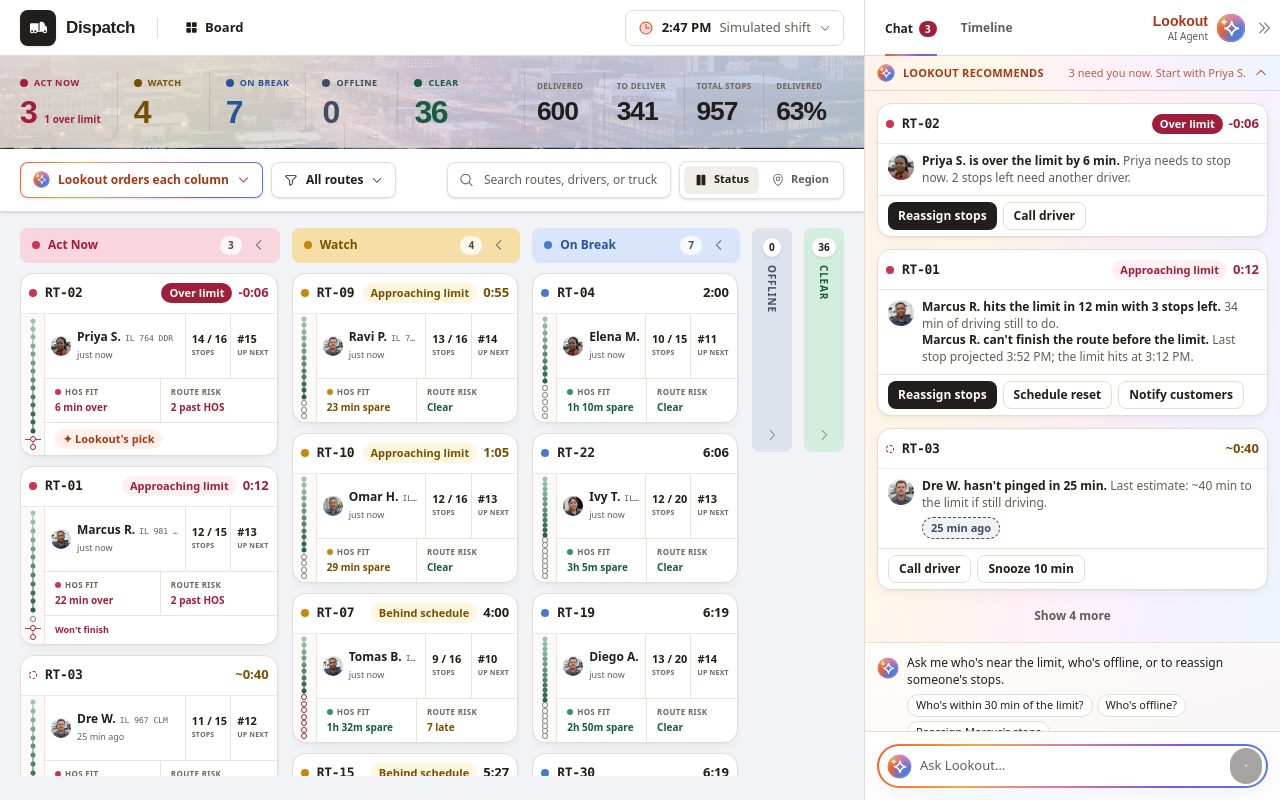
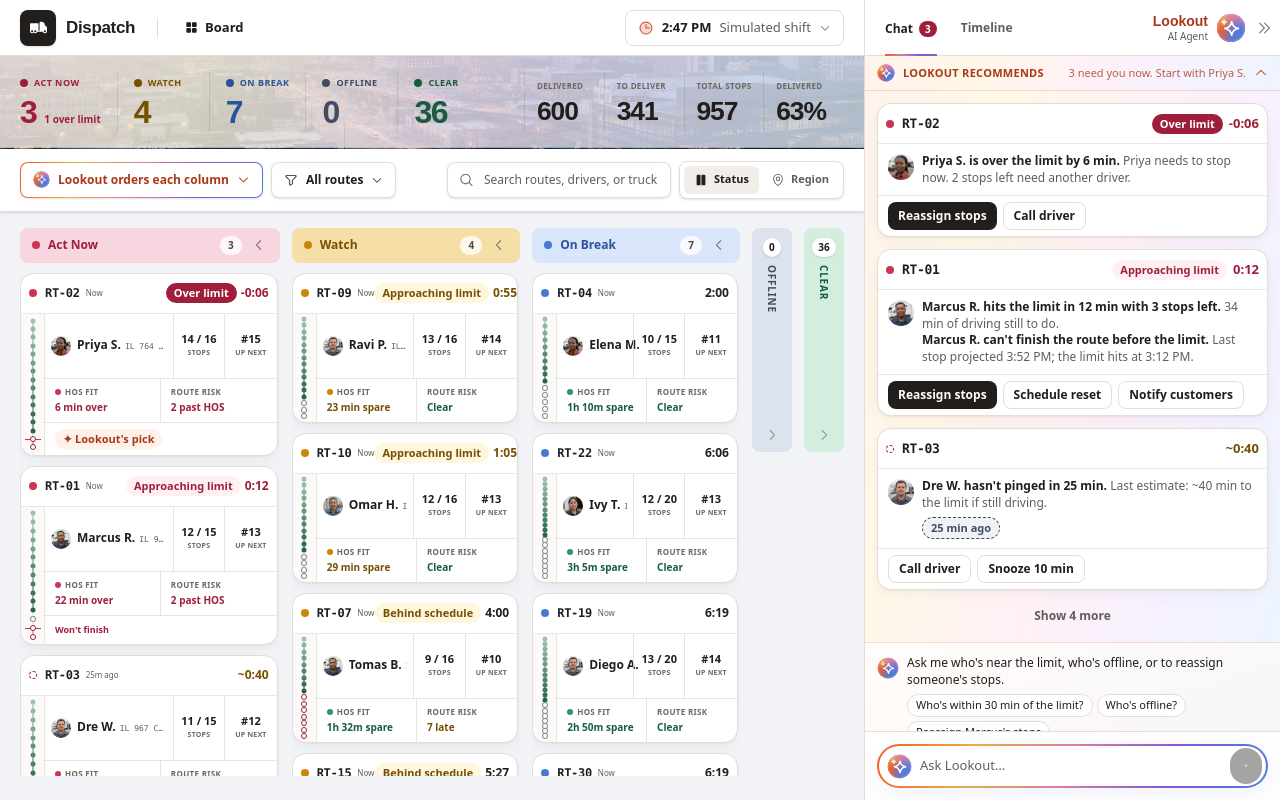
Before and after one commit to davekeller/dispatcher-dashboard, a React (Vite) app: page / in a window 1280 px wide. Built offline with nearby package versions, Linux system fonts and the light colour scheme.

Commit message:
design: rebalance board card metadata

```diff
--- a/src/lib/format.ts
+++ b/src/lib/format.ts
@@ -29,6 +29,16 @@ export function fmtAge(minutes: number): string {
   return `${fmtMinutes(minutes)} ago`
 }
 
+/** Narrow-card freshness label; the full wording remains available in tooltips and detail views. */
+export function fmtCompactAge(minutes: number): string {
+  if (minutes < 1) return 'Now'
+  const m = Math.round(minutes)
+  if (m < 60) return `${m}m ago`
+  const h = Math.floor(m / 60)
+  const r = m % 60
+  return `${h}h${r ? ` ${r}m` : ''} ago`
+}
+
 export function fmtDrift(minutes: number): string {
   if (Math.abs(minutes) <= 5) return 'On time'
   return minutes > 0 ? `Behind ${fmtMinutes(minutes)}` : `Ahead ${fmtMinutes(-minutes)}`
--- a/src/ui/RouteHeader.tsx
+++ b/src/ui/RouteHeader.tsx
@@ -1,4 +1,5 @@
 import type { DriverCard } from '../alerts/types'
+import { fmtAge, fmtCompactAge } from '../lib/format'
 import type { DriverView } from '../store/view'
 import Chip from './Chip'
 import Countdown from './Countdown'
@@ -14,7 +15,7 @@ export function priorityAlertOf(card: DriverCard) {
 /** The top line every route card shares, on the board and in the Lookout bar: band dot,
  *  route id, the priority chip, and the countdown on the right. The dot occupies the
  *  same 24px track as the miniature timeline below it on full cards. */
-export default function RouteHeader({ view, card }: { view: DriverView; card: DriverCard }) {
+export default function RouteHeader({ view, card, showPingAge = false }: { view: DriverView; card: DriverCard; showPingAge?: boolean }) {
   const tone = BAND_TONE[card.band]
   const offline = view.staleness === 'offline'
   const priorityAlert = priorityAlertOf(card)
@@ -23,10 +24,11 @@ export default function RouteHeader({ view, card }: { view: DriverView; card: Dr
       <span className="flex w-6 shrink-0 items-center justify-center" aria-hidden="true">
         <span className={`h-2 w-2 rounded-full ${offline ? `border border-dashed ${tone.border}` : tone.fill}`} />
       </span>
-      <span className="shrink-0 whitespace-nowrap font-mono text-[13px] font-semibold tracking-tight text-ink" title={`Route ${view.route.id.toUpperCase()}`}>{view.route.id.toUpperCase()}</span>
-      <span className="ml-auto flex min-w-0 items-center gap-1.5">
-        {priorityAlert && <Chip tone={severityTone(priorityAlert.severity)} className="px-1.5 py-0 text-[9px] leading-4" title={priorityAlert.title}>{priorityAlert.label}</Chip>}
-        <Countdown minutes={view.minutesUntilLimit} stale={view.staleness !== 'fresh'} />
+      <span className={`shrink-0 whitespace-nowrap font-mono font-semibold tracking-tight text-ink ${showPingAge ? 'text-[12px]' : 'text-[13px]'}`} title={`Route ${view.route.id.toUpperCase()}`}>{view.route.id.toUpperCase()}</span>
+      {showPingAge && <span className="tnum ml-1.5 whitespace-nowrap text-[8px] leading-4 text-muted" title={`Updated ${fmtAge(view.pingAgeMin)}`}>{fmtCompactAge(view.pingAgeMin)}</span>}
+      <span className={`ml-auto flex min-w-0 items-center ${showPingAge ? 'gap-1' : 'gap-1.5'}`}>
+        {priorityAlert && <Chip tone={severityTone(priorityAlert.severity)} className={showPingAge ? 'px-1 py-0 text-[8px] leading-3.5' : 'px-1.5 py-0 text-[9px] leading-4'} title={priorityAlert.title}>{priorityAlert.label}</Chip>}
+        <Countdown minutes={view.minutesUntilLimit} stale={view.staleness !== 'fresh'} size={showPingAge ? 'xs' : 'sm'} />
       </span>
     </div>
   )
--- a/src/views/shift/RouteCard.tsx
+++ b/src/views/shift/RouteCard.tsx
@@ -1,6 +1,5 @@
 import { Link } from 'react-router'
 import type { DriverCard } from '../../alerts/types'
-import { fmtAge } from '../../lib/format'
 import { routeHosSignal } from '../../lib/routeProgress'
 import { stopsPastLimit } from '../../store/actions'
 import { useStore } from '../../store/store'
@@ -30,7 +29,7 @@ export default function RouteCard({ view, card, pick = false }: { view: DriverVi
   const riskTone = pastLimitCount > 0 ? 'text-act-now' : view.lateStops.length > 0 ? 'text-watch' : 'text-clear'
   return (
     <Link to={`/routes/${view.driver.id}`} className={`group block shrink-0 overflow-hidden rounded-card border-[1.5px] transition hover:-translate-y-px hover:border-ink/25 hover:shadow-md ${surface} ${dim}`}>
-      <RouteHeader view={view} card={card} />
+      <RouteHeader view={view} card={card} showPingAge />
       <div className="flex min-h-[6.75rem]">
         <RouteTimelineMini view={view} />
         <div className="flex min-w-0 flex-1 flex-col">
@@ -42,15 +41,14 @@ export default function RouteCard({ view, card, pick = false }: { view: DriverVi
                   <p className="shrink-0 truncate text-[12px] font-semibold leading-4 text-ink" title={view.driver.name}>{view.driver.name}</p>
                   <span className="truncate font-mono text-[8px] leading-4 text-muted" title={`Truck license plate ${view.truck.plate}`}>{view.truck.plate}</span>
                 </div>
-                <span className="tnum block text-[9px] leading-4 text-muted" title="Age of the last telematics ping">{fmtAge(view.pingAgeMin)}</span>
               </div>
             </div>
-            <dl className="ml-auto grid w-[5.75rem] shrink-0 grid-cols-2 border-l border-line/80">
-              <div className="flex min-w-0 flex-col justify-center border-r border-line/80 px-1.5">
+            <dl className="ml-auto grid w-[6.5rem] shrink-0 grid-cols-2 border-l border-line/80">
+              <div className="flex min-w-0 flex-col items-center justify-center border-r border-line/80 px-1.5 text-center">
                 <dd className="tnum whitespace-nowrap text-[11px] font-semibold leading-none text-ink">{view.done} / {view.total}</dd>
                 <dt className="mt-1 text-[7px] font-semibold uppercase tracking-[0.03em] text-label">Stops</dt>
               </div>
-              <div className="flex min-w-0 flex-col justify-center px-1.5">
+              <div className="flex min-w-0 flex-col items-center justify-center px-1.5 text-center">
                 <dd className="tnum whitespace-nowrap text-[11px] font-semibold leading-none text-ink">{nextValue}</dd>
                 <dt className="mt-1 whitespace-nowrap text-[7px] font-semibold uppercase tracking-[0.03em] text-label">{nextLabel}</dt>
               </div>
```
Also changed, not shown: 4 other files (tests, documents, lock files or other folders).
